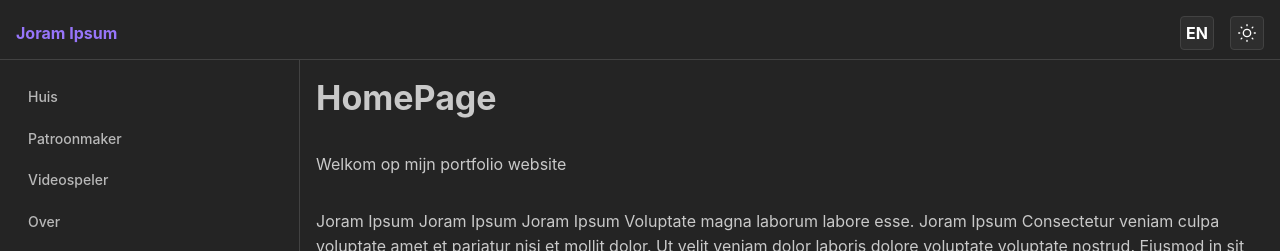
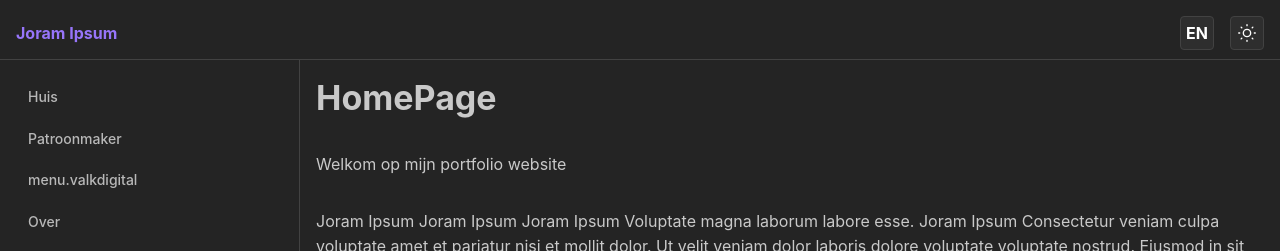
Before and after one commit to Joram3000/joram3000.github.io, a React (Vite) app: page /#/ in a window 1280 px wide. Shown: the top 251 px of the page. Built offline with nearby package versions, Linux system fonts and the light colour scheme; no server answers.

Commit message:
create nested lnks

```diff
--- a/src/routes/menuData.ts
+++ b/src/routes/menuData.ts
@@ -1,7 +1,15 @@
 export const menuData = [
   { link: "home", label: "menu.home" },
   { link: "patternmaker", label: "menu.patternMaker" },
-  { link: "videoplayer", label: "menu.videoPlayer" },
+  {
+    link: "valkdigital",
+    label: "menu.valkdigital",
+    links: [
+      { label: "nested1", link: "/hoe" },
+      { label: "nested2", link: "/die" },
+      { label: "nested3", link: "/ja" },
+    ],
+  },
   { link: "about", label: "menu.about" },
   { link: "contact", label: "menu.contact" },
   { link: "test", label: "menu.test" },
```
